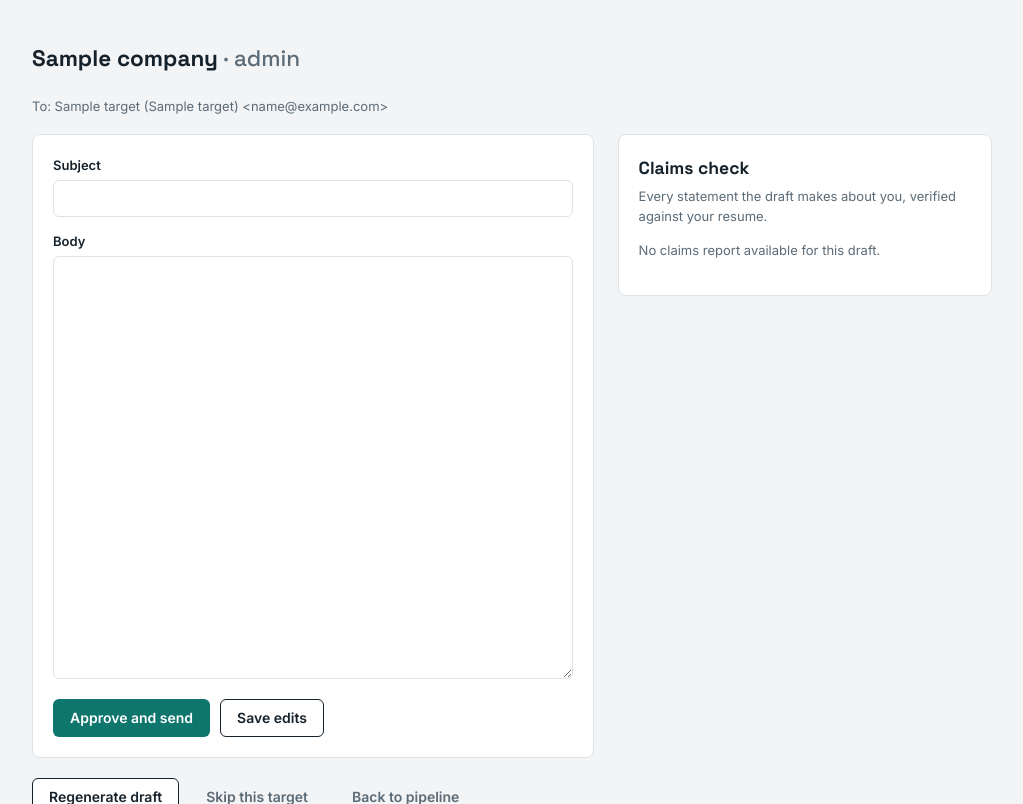
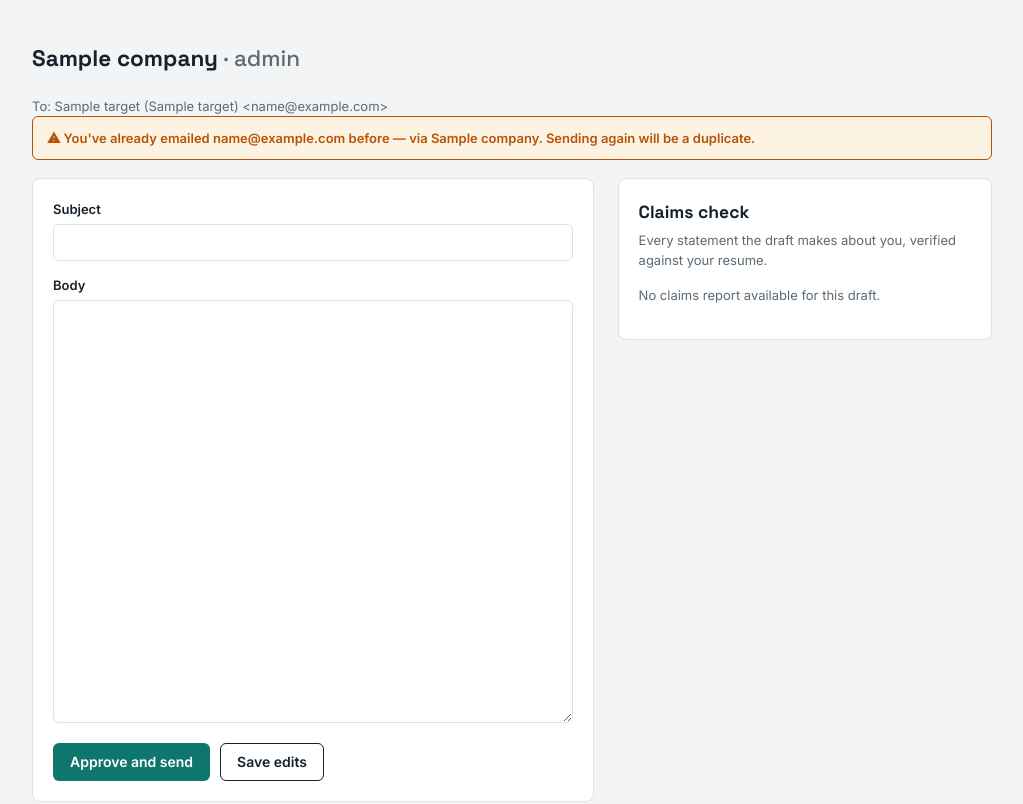
Before and after one commit to ishizzz/OutBox, a Flask app: template templates/review.html in a window 1280 px wide. Shown: the part 68-872 px from the top of the page, without its empty margins (128-1151 px from the left). Run offline with Flask 3, Linux system fonts and the light colour scheme; the template is opened without the code that fills it: most values are stand-ins (such as "Sample title", 1, 10 or a date in 2020).

Commit message:
Flag and warn on emailing a contact that was already contacted

```diff
--- a/app.py
+++ b/app.py
@@ -178,7 +178,8 @@ def review(target_id):
     if not target or not draft:
         flash("Nothing to review yet. Generate a draft first.", "error")
         return redirect(url_for("index"))
-    return render_template("review.html", target=target, draft=draft)
+    prior = db.prior_sends(target["contact_email"], exclude_id=target_id)
+    return render_template("review.html", target=target, draft=draft, prior=prior)
 
 
 @app.route("/targets/<int:target_id>/save", methods=["POST"])
@@ -223,7 +224,8 @@ def process_all():
         flash(str(exc), "error")
         return redirect(url_for("index"))
 
-    sent, held, failed = [], [], []
+    sent, held, dupes, failed = [], [], [], []
+    sent_emails = set()  # addresses emailed within THIS run, to catch in-batch dupes
     for t in pending:
         target_id = t["id"]
         target = db.get_target(target_id)
@@ -249,6 +251,13 @@ def process_all():
             held.append(target["company"])
             continue
 
+        # Don't auto-send to someone we've already emailed (or just emailed in
+        # this same batch); hold it as a draft for a conscious manual decision.
+        email_norm = (target["contact_email"] or "").strip().lower()
+        if db.prior_sends(target["contact_email"], exclude_id=target_id) or email_norm in sent_emails:
+            dupes.append(target["company"])
+            continue
+
         try:
             send_email(target["contact_email"], subject, body)
         except Exception as exc:
@@ -256,15 +265,20 @@ def process_all():
             continue
         db.set_status(target_id, "sent", sent_at=db.now())
         sent.append(target["company"])
+        sent_emails.add(email_norm)
 
     if sent:
         flash(f"Sent {len(sent)} email(s) automatically: {', '.join(sent)}.", "ok")
     if held:
         flash(f"Drafted {len(held)} but held for review (unverified claims found): "
               f"{', '.join(held)}. Review and send them from the pipeline.", "error")
+    if dupes:
+        flash(f"Held {len(dupes)} — already emailed this contact before: "
+              f"{', '.join(dupes)}. They're drafted; send manually if you still want to.",
+              "error")
     if failed:
         flash(f"Failed to process {len(failed)}: {', '.join(failed)}.", "error")
-    if not (sent or held or failed):
+    if not (sent or held or dupes or failed):
         flash("Nothing processed.", "error")
     return redirect(url_for("index"))
 
--- a/outreach/db.py
+++ b/outreach/db.py
@@ -84,6 +84,25 @@ def get_target(target_id):
         return dict(row) if row else None
 
 
+def prior_sends(email, exclude_id=None):
+    """Targets already emailed (sent/replied) at this address, case-insensitive.
+
+    Used to warn before emailing the same person twice. `exclude_id` skips the
+    target being acted on so it never counts itself.
+    """
+    email = (email or "").strip().lower()
+    if not email:
+        return []
+    with get_conn() as conn:
+        rows = conn.execute(
+            "SELECT id, company, role, sent_at FROM targets "
+            "WHERE status IN ('sent', 'replied') "
+            "AND lower(trim(contact_email)) = ? ORDER BY id DESC",
+            (email,),
+        ).fetchall()
+    return [dict(r) for r in rows if r["id"] != exclude_id]
+
+
 def list_targets():
     with get_conn() as conn:
         rows = conn.execute(
@@ -95,6 +114,14 @@ def list_targets():
             "WHEN 'sent' THEN 2 WHEN 'replied' THEN 3 ELSE 4 END, t.id DESC"
         ).fetchall()
         targets = [dict(r) for r in rows]
+    # Map each email we've already emailed (sent/replied) to those targets, so
+    # we can flag any OTHER target that reuses the same contact address.
+    emailed = {}
+    for t in targets:
+        email = (t.get("contact_email") or "").strip().lower()
+        if email and t["status"] in ("sent", "replied"):
+            emailed.setdefault(email, []).append(t)
+
     cutoff = datetime.utcnow() - timedelta(days=FOLLOW_UP_DAYS)
     for t in targets:
         t["needs_follow_up"] = (
@@ -108,6 +135,15 @@ def list_targets():
                 t["unsupported_count"] = json.loads(t["draft_claims_report"]).get("unsupported_count", 0)
             except (TypeError, json.JSONDecodeError):
                 pass
+
+        email = (t.get("contact_email") or "").strip().lower()
+        priors = [o for o in emailed.get(email, []) if o["id"] != t["id"]]
+        t["contacted_before"] = bool(priors)
+        t["contacted_before_count"] = len(priors)
+        t["contacted_before_where"] = [
+            o["company"] + (" (" + o["role"] + ")" if o.get("role") else "")
+            for o in priors
+        ]
     return targets
 
 
--- a/static/style.css
+++ b/static/style.css
@@ -134,6 +134,7 @@ main { max-width: 1000px; margin: 0 auto; padding: 24px 20px 80px; }
 .status-replied { background: var(--go); border-color: var(--go); color: #fff; }
 .status-followup { border-color: var(--flag); color: var(--flag); background: var(--flag-bg); }
 .status-warn { border-color: var(--bad); color: var(--bad); background: var(--bad-bg); }
+.status-dupe { border-color: #6d5bd0; color: #4c3fb0; background: #efedfb; }
 .status-skipped { opacity: 0.6; }
 
 /* buttons */
@@ -244,6 +245,7 @@ textarea { resize: vertical; line-height: 1.6; }
 .claims-sub { margin: 0 0 14px; color: var(--ink-soft); font-size: 13px; }
 .claims-alert { background: var(--bad-bg); color: var(--bad); padding: 10px 12px; border-radius: 6px; font-weight: 600; font-size: 13px; margin-bottom: 12px; }
 .claims-clear { background: var(--ok-bg); color: var(--go-deep); padding: 10px 12px; border-radius: 6px; font-weight: 600; font-size: 13px; margin-bottom: 12px; }
+.dupe-warning { background: var(--flag-bg); color: var(--flag); border: 1px solid var(--flag); padding: 11px 14px; border-radius: 6px; font-size: 13px; font-weight: 600; margin-bottom: 16px; }
 .claims-list { list-style: none; margin: 0; padding: 0; display: flex; flex-direction: column; gap: 10px; }
 .claim { display: flex; gap: 10px; padding: 10px; border-radius: 6px; border: 1px solid var(--line); }
 .claim-ok { background: #fbfdfc; }
--- a/templates/review.html
+++ b/templates/review.html
@@ -7,6 +7,13 @@
     <h1>{{ target.company }} <span class="review-role">· {{ target.role }}</span></h1>
     <p class="target-contact">To: {{ target.contact_name or 'Unknown contact' }}{% if target.contact_title %} ({{ target.contact_title }}){% endif %} &lt;{{ target.contact_email }}&gt;</p>
   </div>
+
+  {% if prior %}
+  <div class="dupe-warning">
+    ⚠ You've already emailed <strong>{{ target.contact_email }}</strong> before —
+    via {{ prior | map(attribute='company') | join(', ') }}. Sending again will be a duplicate.
+  </div>
+  {% endif %}
 
   <div class="review-grid">
     <form method="post" class="draft-editor" id="draft-form">
@@ -19,7 +26,7 @@
       <div class="form-actions">
         <button class="btn btn-primary" type="submit"
                 formaction="{{ url_for('approve_and_send', target_id=target.id) }}"
-                onclick="return confirm('Send this email to {{ target.contact_email }} with your resume attached?');">
+                onclick="return confirm('{% if prior %}WARNING: you have already emailed this address before — this will be a DUPLICATE. {% endif %}Send this email to {{ target.contact_email }} with your resume attached?');">
           Approve and send
         </button>
         <button class="btn btn-quiet" type="submit"
```
Also changed, not shown: templates/index.html (+15 -2 lines).
